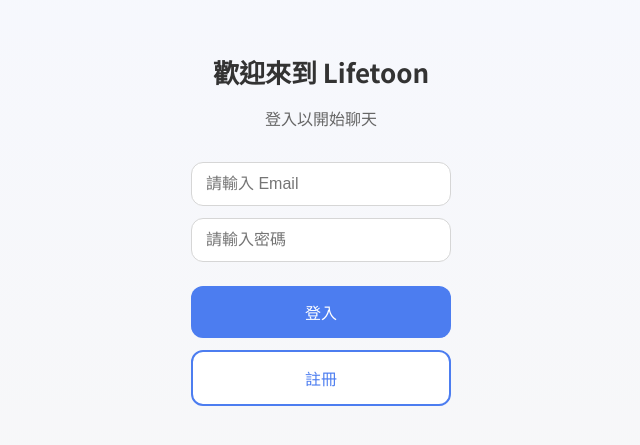
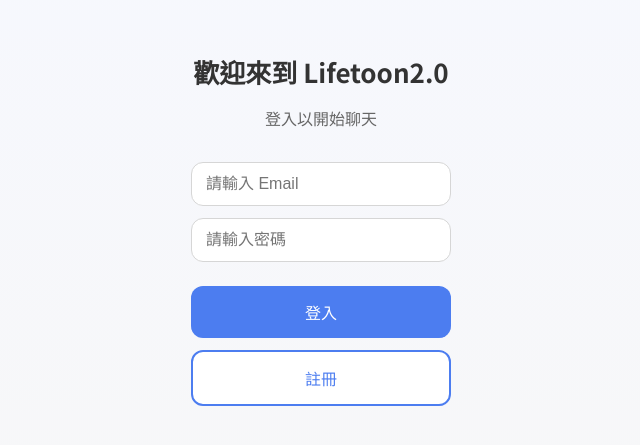
Before and after one commit to 54juliachan/lifetoon_chat, a website with bundled scripts: page index.html in a window 1280 px wide. Shown: the part 179-624 px from the top of the page, without its empty margins (319-959 px from the left). Built offline with nearby package versions, Linux system fonts and the light colour scheme.

Commit message:
測試更新

```diff
--- a/index.html
+++ b/index.html
@@ -13,7 +13,7 @@
 <body>
 
   <div class="container">
-    <h1 class="title">歡迎來到 Lifetoon</h1>
+    <h1 class="title">歡迎來到 Lifetoon2.0</h1>
     <p class="subtitle">登入以開始聊天</p>
 
     <!-- 登入輸入框 -->
```
